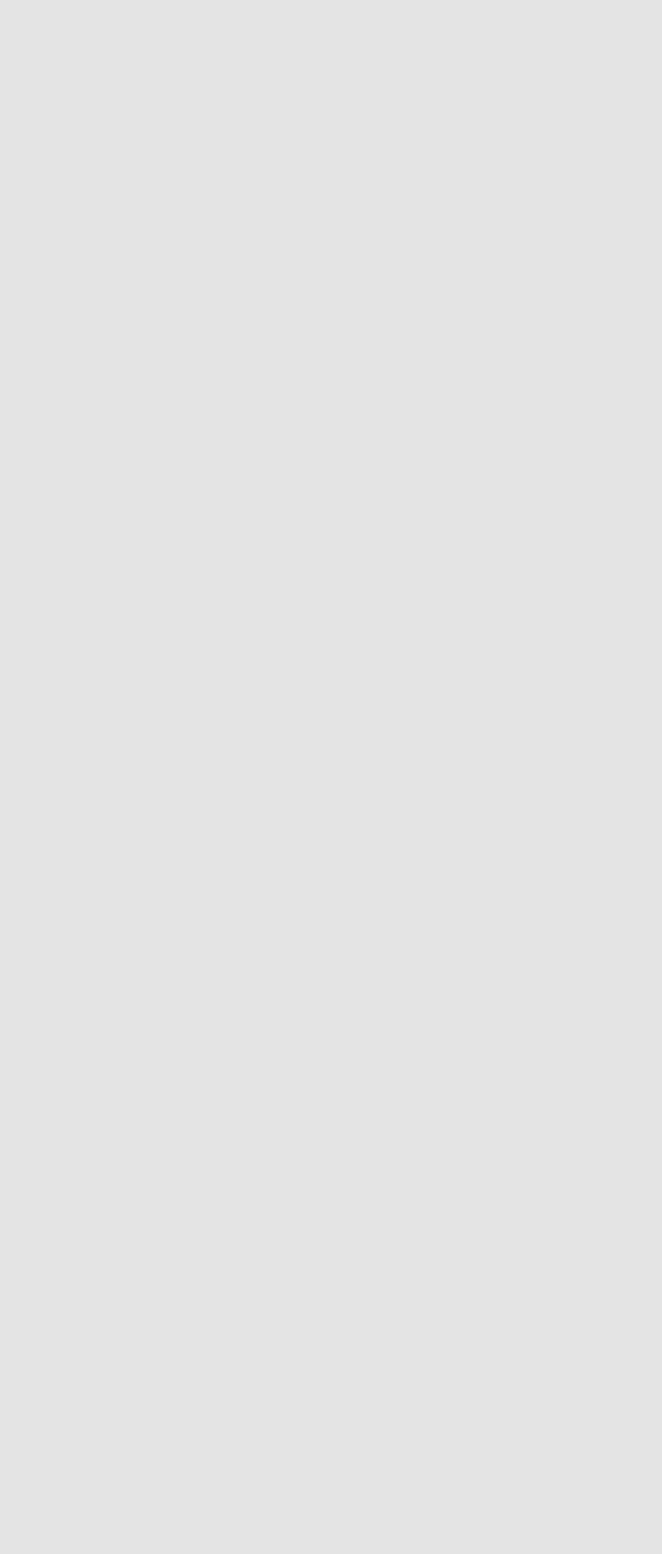
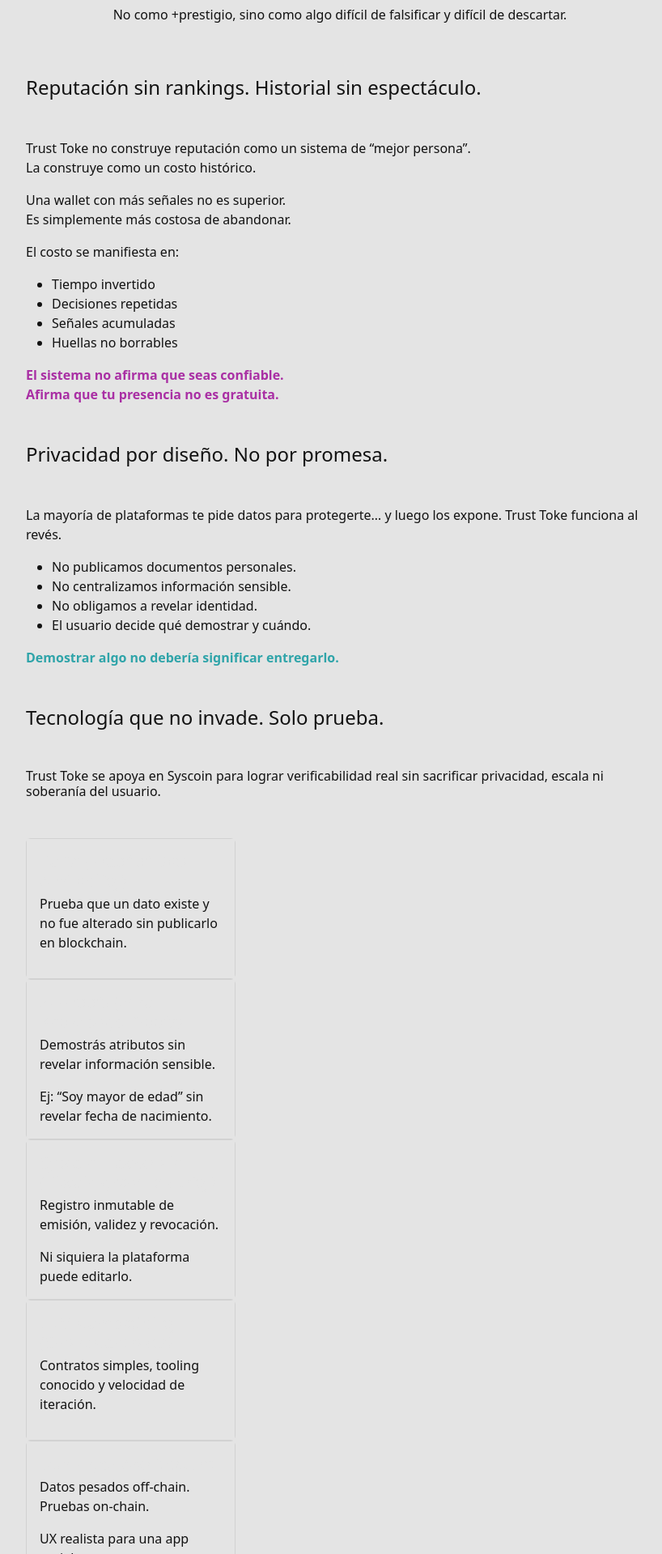
Before and after one commit to MelyHC/cupido-poda, a React (Vite) app: page / in a window 1280 px wide. Shown: the part 3437-5356 px from the top of the page at 81% size, without its empty margins (220-1038 px from the left). Before the commit the page ends 3283 px from the top, so only its background shows below. Built offline with nearby package versions, Linux system fonts and the light colour scheme.

Commit message:
Añadiendo más secciones del home

```diff
--- a/src/pages/Home.jsx
+++ b/src/pages/Home.jsx
@@ -7,6 +7,9 @@
 import Feature from '../sections/Feature';
 import Timeline from '../sections/Timeline';
 import '../styles/Home.css';
+import Reputation from '../sections/Reputation';
+import Privacy from '../sections/Privacy';
+import Technology from '../sections/Technology';
 
 const Home = () => {
   return (
@@ -17,7 +20,10 @@
       <Shift />
       <WhatIs />
       <Feature />
-      <Timeline/>
+      <Timeline />
+      <Reputation />
+      <Privacy />
+      <Technology />
     </>
   )
 }
--- /dev/null
+++ b/src/sections/Privacy.jsx
@@ -0,0 +1,22 @@
+import { Container } from 'react-bootstrap';
+
+const Privacy = () => {
+  return (
+    <Container>
+      <h4 className='my-5'>Privacidad por diseño. No por promesa.</h4>
+      <p>
+        La mayoría de plataformas te pide datos para protegerte… y luego los expone.
+        Trust Toke funciona al revés.
+      </p>
+      <ul>
+        <li>No publicamos documentos personales.</li>
+        <li>No centralizamos información sensible.</li>
+        <li>No obligamos a revelar identidad.</li>
+        <li>El usuario decide qué demostrar y cuándo.</li>
+      </ul>
+      <p><strong className='text-green'>Demostrar algo no debería significar entregarlo.</strong></p>
+    </Container>
+  )
+}
+
+export default Privacy
--- /dev/null
+++ b/src/sections/Reputation.jsx
@@ -0,0 +1,32 @@
+import { Container } from 'react-bootstrap';
+
+const Reputation = () => {
+  return (
+    <Container>
+      <h4 className='my-5'>Reputación sin rankings. Historial sin espectáculo.</h4>
+      <p>
+        Trust Toke no construye reputación como un sistema de “mejor persona”.
+        <br />La construye como un costo histórico.
+      </p>
+      <p>
+        Una wallet con más señales no es superior.
+        <br />Es simplemente más costosa de abandonar.
+      </p>
+      <article>
+        <p>El costo se manifiesta en:</p>
+        <ul>
+          <li>Tiempo invertido</li>
+          <li>Decisiones repetidas</li>
+          <li>Señales acumuladas</li>
+          <li>Huellas no borrables</li>
+        </ul>
+      </article>
+      <p><b className='text-pink'>
+        El sistema no afirma que seas confiable.
+        <br />Afirma que tu presencia no es gratuita.
+      </b></p>
+    </Container>
+  )
+}
+
+export default Reputation
--- /dev/null
+++ b/src/sections/Technology.jsx
@@ -0,0 +1,37 @@
+import { Container } from 'react-bootstrap';
+import CardCustom from '../components/CardCustom';
+
+const Technology = () => {
+  return (
+    <Container>
+      <h4 className='my-5'>Tecnología que no invade. Solo prueba.</h4>
+      <h6 className='mb-5'>Trust Toke se apoya en Syscoin para lograr verificabilidad real sin sacrificar privacidad, escala ni soberanía del usuario.</h6>
+      <article>
+        <CardCustom
+          title='PoDA (Proof of Data Availability)'
+          body='Prueba que un dato existe y no fue alterado sin publicarlo en blockchain.' />
+        <CardCustom
+          title='zk-Proofs (Zero Knowledge Proofs)'
+          body='Demostrás atributos sin revelar información sensible.'
+          addbody='Ej: “Soy mayor de edad” sin revelar fecha de nacimiento.' />
+        <CardCustom
+          title='Syscoin Blockchain (Bitcoin-grade security)'
+          body='Registro inmutable de emisión, validez y revocación.'
+          addbody='Ni siquiera la plataforma puede editarlo.' />
+        <CardCustom
+          title='EVM Compatibility (Smart Contracts)'
+          body='Contratos simples, tooling conocido y velocidad de iteración.' />
+        <CardCustom
+          title='Dual-layer Architecture'
+          body='Datos pesados off-chain. Pruebas on-chain.'
+          addbody='UX realista para una app social.' />
+      </article>
+      <p>
+        No pedimos confianza.
+        <br />Construimos evidencia.
+      </p>
+    </Container>
+  )
+}
+
+export default Technology
--- a/src/sections/Timeline.jsx
+++ b/src/sections/Timeline.jsx
@@ -4,11 +4,12 @@
   return (
     <Container>
       <h4 className='my-5'>¿Cómo funciona?</h4>
-      <div>
+      <div className='d-flex row text-center align-items-center'>
         <article>
           <h6>Entrás sin fricción</h6>
           <p>No hay registro tradicional. No hay email obligatorio. No hay documentos.</p>
         </article>
+        <p>&darr;</p>
         <article>
           <h6>Entrás sin fricción</h6>
           <p>
@@ -16,21 +17,25 @@
             <br />Para el usuario, la experiencia es simple. Para el sistema, es persistente.
           </p>
         </article>
+        <p>&darr;</p>
         <article>
           <h6>Aceptás dejar huella</h6>
           <p>Antes de interactuar plenamente, confirmás intención, presencia real y aceptación de huella.</p>
         </article>
+        <p>&darr;</p>
         <article>
           <h6>Se minta tu primer Trust Toke</h6>
           <p>Tu Entry Toke queda registrado como tu acto fundacional.</p>
         </article>
+        <p>&darr;</p>
         <article>
           <h6>Las interacciones dejan señales</h6>
           <p>Podés otorgar reconocimiento. Podés recibirlo. Podés construir historial.</p>
         </article>
+        <p>&darr;</p>
         <article>
           <h6>La reputación se vuelve costo acumulado</h6>
-          <p>No como prestigio, sino como algo difícil de falsificar y difícil de descartar.</p>
+          <p>No como +prestigio, sino como algo difícil de falsificar y difícil de descartar.</p>
         </article>
       </div>
     </Container>
```
